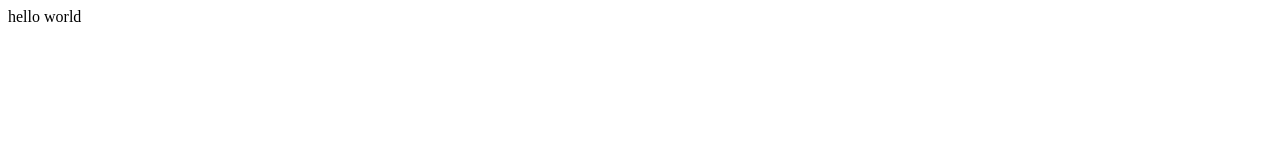
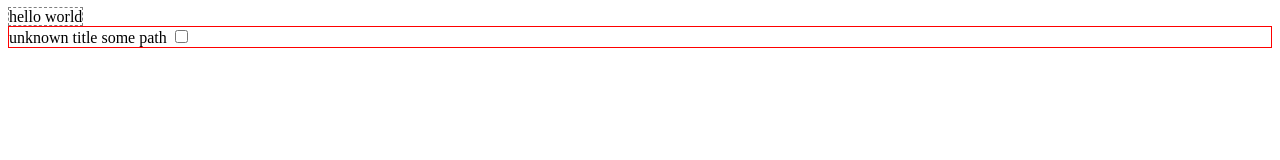
Before and after one commit to aj-m/left2load, a plain HTML site: page src/index.html in a window 1280 px wide. Drawn offline with Linux system fonts and the light colour scheme.

Commit message:
wip: artisan pagecraft
- properly set the intended onload event
- fix invalid test data in initList (make enabled proper booleans
  instead of numbers)
- scratchwork for building and rendering addon list view with templates

```diff
--- a/src/index.html
+++ b/src/index.html
@@ -5,8 +5,9 @@
         <meta name="description" content="Left 4 Dead 2 addon manager">
         <title>Left 2 Load - A L4D2 addon manager</title>
     </head>
-    <body>
-        <script src="addonList.js">
+    <body onload="showList()">
+        <script src="addonList.js"></script>
+        <script>
             function getBasePath(p) {
                 return p.slice(0, 1 + p.lastIndexOf('/'));
             };
@@ -14,35 +15,50 @@
                 return new AddonList([
                     {
                         path: "workshop/foo.vpk",
-                        enabled: 1
+                        enabled: true
                     },
                     {
                         path: "workshop/bar.vpk",
-                        enabled: 1
+                        enabled: true
                     },
                     {
                         path: "workshop/baz.vpk",
-                        enabled: 0
+                        enabled: false
                     }
                 ]);
             }
             function showList() {
-                document.getElementById("listMount").innerText = initList().toString();
+                //document.getElementById("listMount").innerText = initList().toString();
+                let listData = initList();
+                //let listTmp = document.getElementId("addonListTemplate");
+                //let avTmp = document.getElementById("addonViewTemplate");
+                //let newList = listTmp.content.cloneNode(true);
+                //for(let i = 0; i < listData.length; i++) {
+                //    let newView = avTmp.content.cloneNode(true);
+                //    newView.content
+                //}
+
+                let newList = document.getElementById("addonViewTemplate").content.cloneNode(true);
+
+
+
+
+                document.getElementById("listMount").appendChild(newList);
             }
-            document.onload(event => {
-                showList();
-            })
         </script>
-        <template class="addonViewTemplate">
-            <div class="addonView">
-                <span id="addonTitle"></span>
-                <span id="addonPath"></span>
-                <input id="addonEnabled" type="checkbox"></input>
+        <template id="addonListTemplate">
+            <div name="addonList" class="addonListView"></div>
+        </template>
+        <template id="addonViewTemplate">
+            <div id="addon" class="addonView" style="border: 1px solid red"">
+                <span name="addonTitle">unknown title</span>
+                <span name="addonPath">some path</span>
+                <input name="addonEnabled" type="checkbox"></input>
             </div>
         </template>
 
         <div id="root">
-            <span>hello world</span>
+            <span id="greetingSpan" style="border: 1px dashed gray">hello world</span>
             <div id="listMount"></div>
         </div>
     </body>
```
